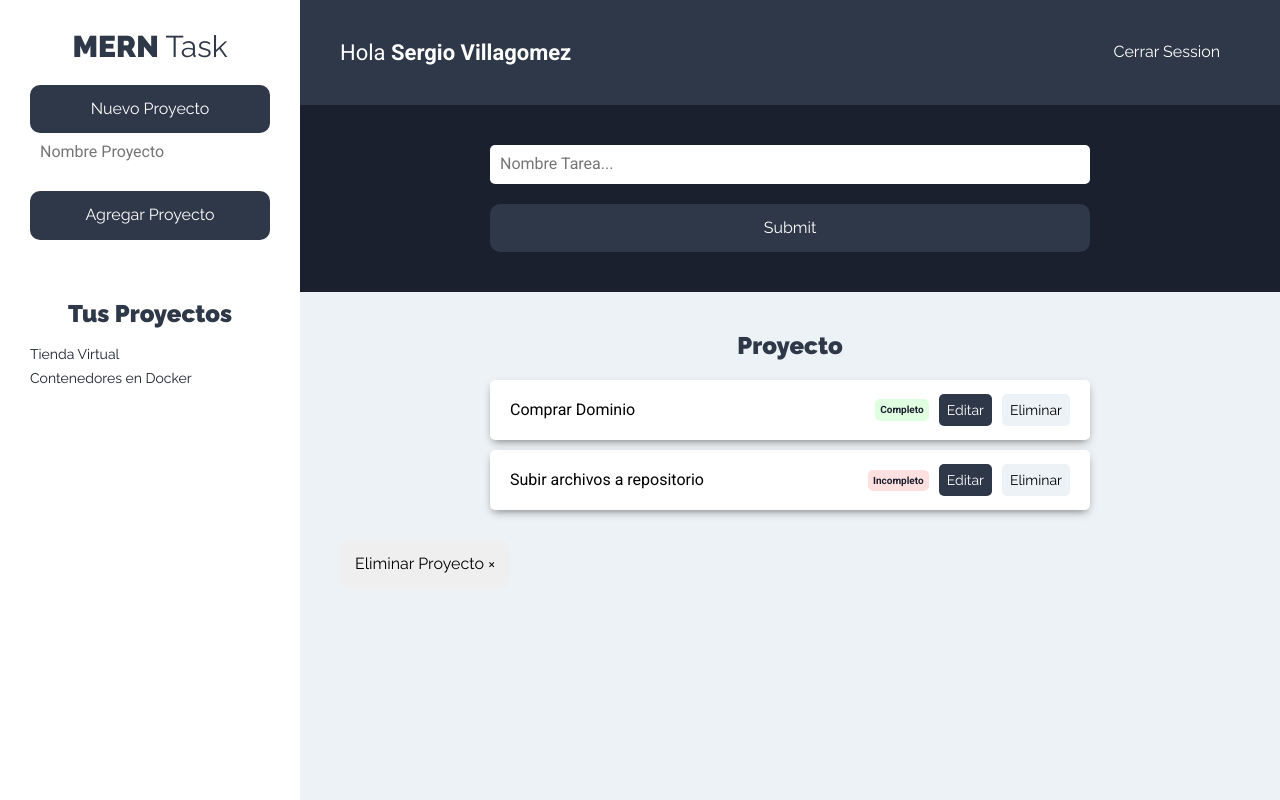
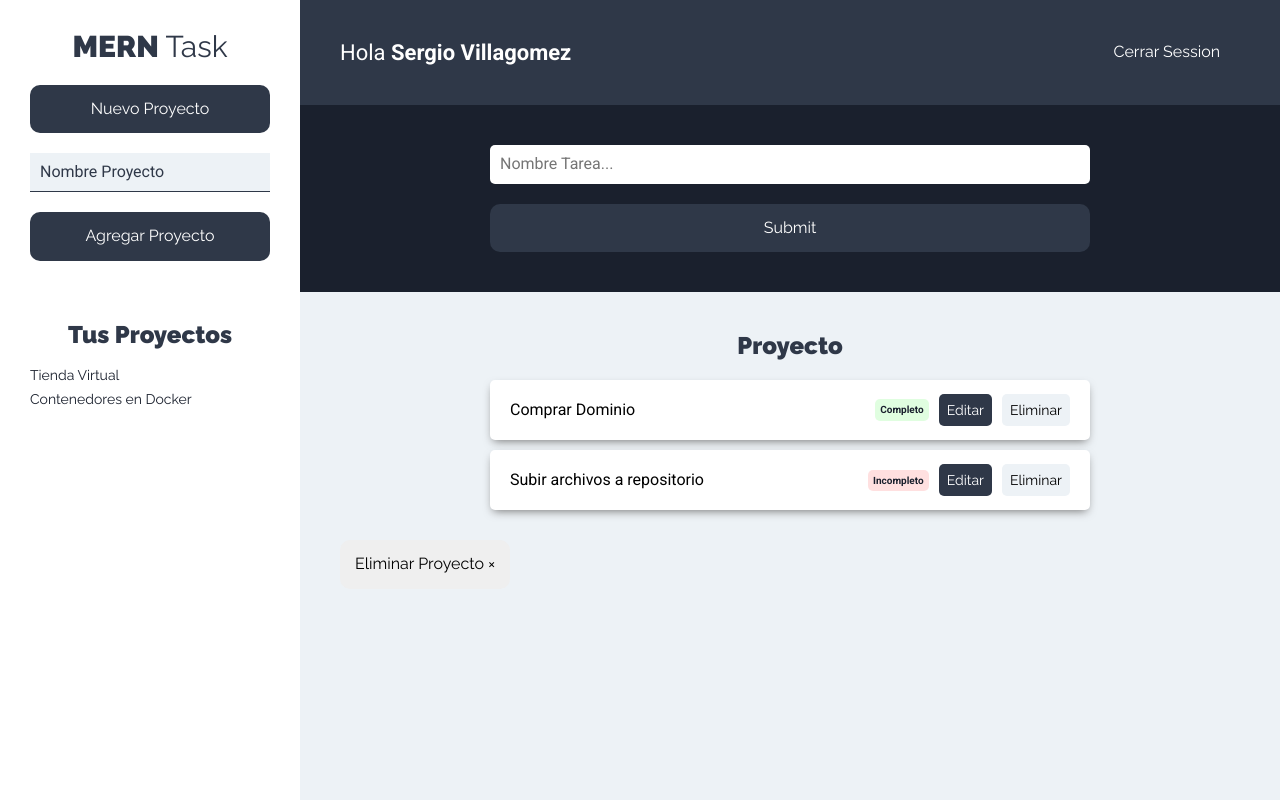
Before and after one commit to smavo/MERN-STACK, a React (Create React App) app in the folder Frontend/: page /proyectos in a window 1280 px wide. Built offline with nearby package versions, Linux system fonts and the light colour scheme.

Commit message:
Feat: mostrar el formulario de proyecto al obtener el state

```diff
--- a/Frontend/src/Components/proyect/NuevoProyecto.jsx
+++ b/Frontend/src/Components/proyect/NuevoProyecto.jsx
@@ -1,6 +1,11 @@
-import React, { Fragment, useState} from 'react'
+import React, { Fragment, useState, useContext } from 'react'
+import ProyectoContext from '../../context/proyectos/proyectoContext'
 
 const NuevoProyecto = () => {
+
+    // Obtener el state del formulario
+    const proyectosContext = useContext(ProyectoContext)
+    const { formulario } = proyectosContext
 
     // State para proyecto
     const [proyecto, guardarProyecto] = useState({
@@ -8,10 +13,10 @@
     });
 
     // Extraer nombre de proyecto
-    const { nombre} = proyecto;
+    const { nombre } = proyecto;
 
     // Lee los contenidos del input
-    const onchageProyecto = e =>{
+    const onchageProyecto = e => {
         guardarProyecto({
             ...proyecto,
             [e.target.name]: e.target.value
@@ -19,7 +24,7 @@
     }
 
     // Cuando el usaurio envia un nuevo proyecto
-    const onSubmitProyecto = e =>{
+    const onSubmitProyecto = e => {
         e.preventDefault();
 
         // Validar el proyecto
@@ -34,10 +39,15 @@
             <button className="btn btn-block btn-primario"
                 type="button"
             >Nuevo Proyecto</button>
-            <form className="mx-auto" onSubmit={onSubmitProyecto}>
-                <input type="text"  className="input-text" placeholder="Nombre Proyecto" value={nombre} name="nombre" onChange={onchageProyecto}/>
-                <input type="submit" className="btn btn-primario btn-block" value="Agregar Proyecto" />
-            </form>
+            {formulario
+                ? (
+                    <form className="formulario-nuevo-proyecto" onSubmit={onSubmitProyecto}>
+                        <input type="text" className="input-text" placeholder="Nombre Proyecto" value={nombre} name="nombre" onChange={onchageProyecto} />
+                        <input type="submit" className="btn btn-primario btn-block" value="Agregar Proyecto" />
+                    </form>
+                )
+                : null
+            }
         </Fragment>
     );
 }
--- a/Frontend/src/context/proyectos/proyectoState.jsx
+++ b/Frontend/src/context/proyectos/proyectoState.jsx
@@ -6,7 +6,7 @@
 const ProyectoState = props => {
 
     const initialState = {
-        formulario: false
+        formulario: true
     }
 
     // Dispath para ejecutar las acciones
--- a/Frontend/src/index.css
+++ b/Frontend/src/index.css
@@ -133,7 +133,7 @@
 }
 
 .formulario-nuevo-proyecto {
-  margin-top: 6rem;
+  margin-top: 2rem;
 }
 .formulario-nuevo-proyecto .input-text {
   border-bottom: 1px solid var(--gris2);
```
